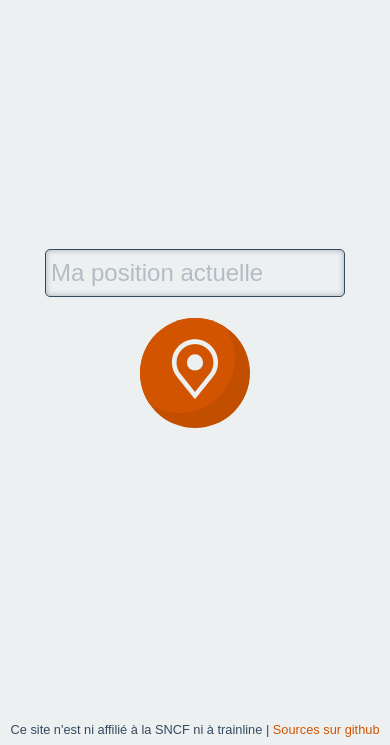
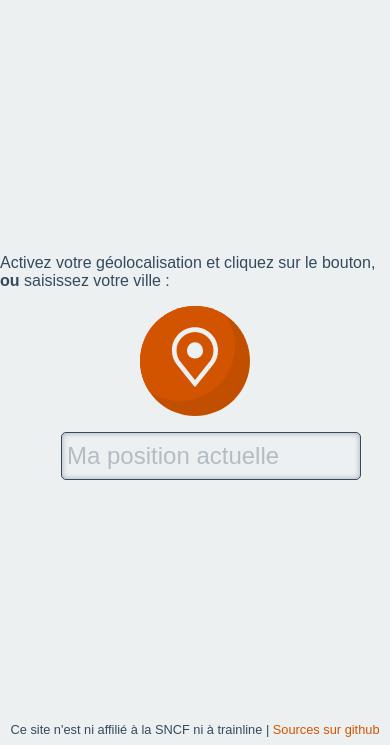
Before and after one commit to glae/garelaplusproche.fr, a website: page index.html in a window 390 px wide. Shown: the part 99-844 px from the top of the page. Drawn offline with nearby package versions, Linux system fonts and the light colour scheme.

Commit message:
add explanation

```diff
--- a/index.css
+++ b/index.css
@@ -40,6 +40,10 @@ h1 {
   letter-spacing: 2px;
 }
 
+.detail {
+  color: var(--primary) !important;
+  font-weight: normal !important;
+}
 
 /*List gare*/
 
@@ -100,6 +104,7 @@ h1 {
 #error-city {
   font-weight: bold;
   color: red;
+  margin-left: 2rem;
 }
 
 /*search-button*/
@@ -162,7 +167,7 @@ h1 {
 }
 #station-search-container-by-city{
   display: flex;
-  flex-direction: row;
+  flex-direction: column;
   align-items: center;
   justify-content: center;
   flex-wrap: wrap;
@@ -177,7 +182,7 @@ h1 {
   width: 25%;
   min-width: 250px;
   height: 3rem;
-  margin-right: 2rem;
+  margin-top: 1rem;
   background-color: transparent;
   outline: none;
   -moz-box-shadow: inset 0px 0px 5px 1px var(--primaryOpacity);
@@ -297,7 +302,8 @@ footer a {
   }
   #station-search-container-by-city-input{
     min-width: 300px;
-    margin: 0 2rem;
+    margin-left: 2rem;
+    margin-top: 1rem;
   }
   .leaflet-container {
     overflow: hidden !important;
--- a/index.html
+++ b/index.html
@@ -27,11 +27,12 @@
     <div id="trainLoader-buttonSearch-container">
       <div id="station-search-container-by-city">
         <div id="error-city"></div>
-        <input id="station-search-container-by-city-input" list="filtered-cities" placeholder="" />
-        <datalist id="filtered-cities"></datalist>
+        <p class="detail">Activez votre géolocalisation et cliquez sur le bouton, <b>ou</b> saisissez votre ville :</p>
         <div id="search-btn-container" class="search-btn-container" onclick="searchByCity()">
           <button id="search-button" ><img src="./img/search.svg"  alt=""></button>
         </div>
+        <input id="station-search-container-by-city-input" list="filtered-cities" placeholder="" />
+        <datalist id="filtered-cities"></datalist>
       </div>
       <span id="train-station"></span>
     </div>
```
